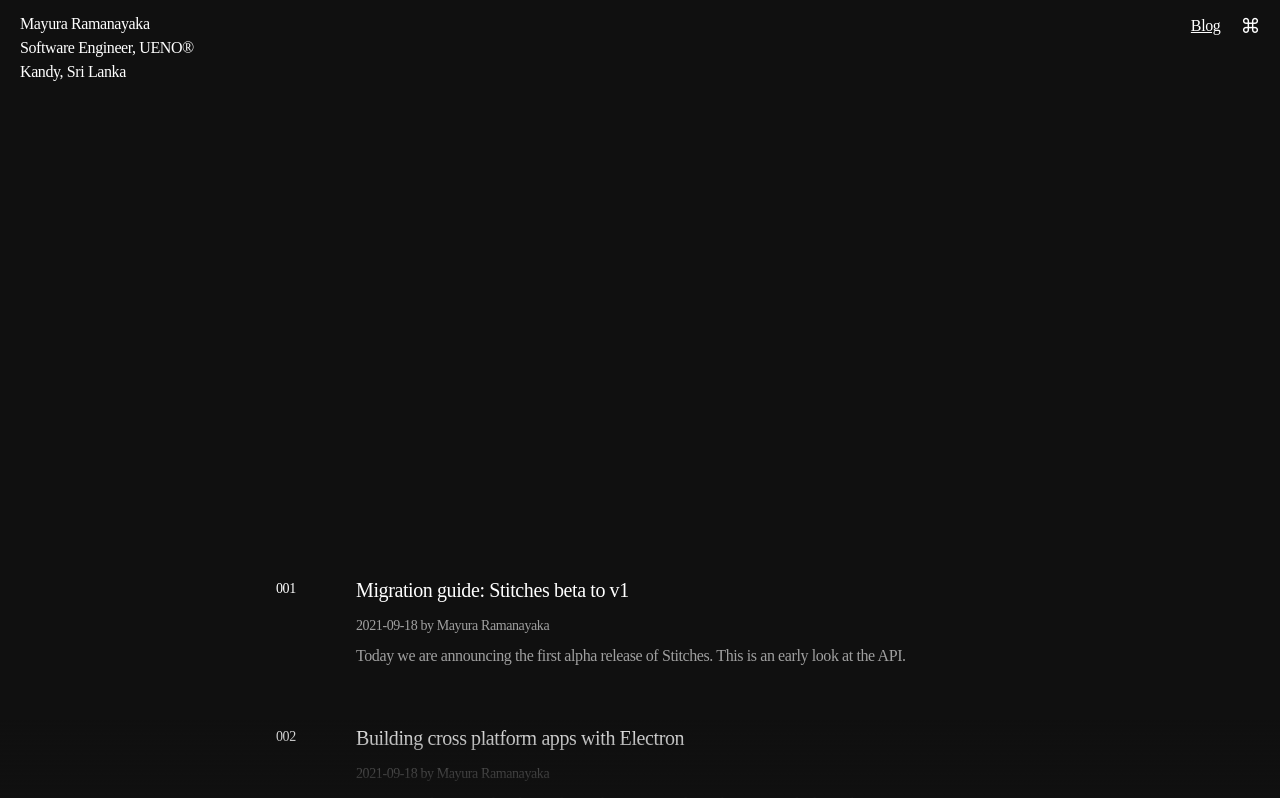
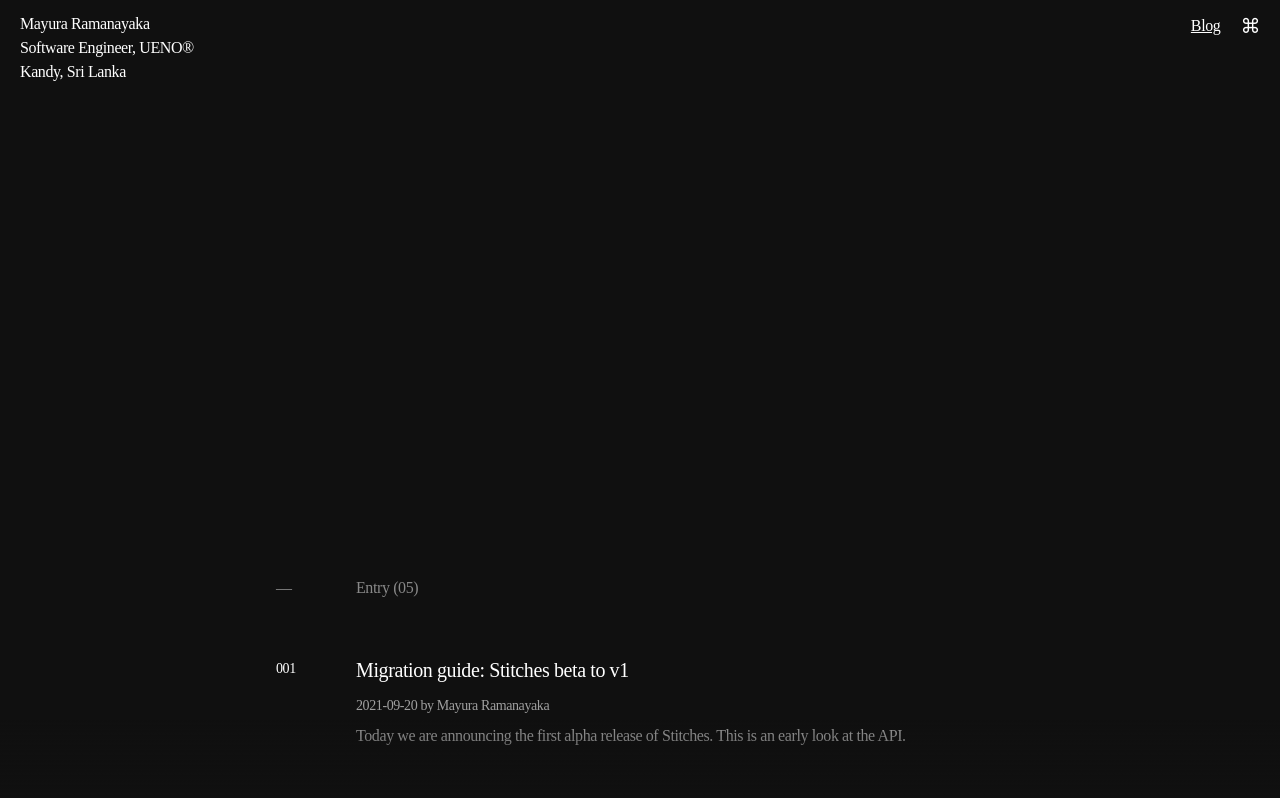
Before and after one commit to mrxnn/experimental, a Next.js app: page / in a window 1280 px wide. Shown: the top 798 px of the page. Built offline with nearby package versions, Linux system fonts and the light colour scheme.

Commit message:
Finalized the design

```diff
--- a/components/BlogPost.tsx
+++ b/components/BlogPost.tsx
@@ -1,8 +1,8 @@
 import { motion } from "framer-motion";
 import { zeroPad } from "../lib/numbers";
-import { PostMeta } from "../types/post";
+import { Post } from "../types/post";
 
-export default function BlogPosts({ posts }: { posts: PostMeta[] }) {
+export default function BlogPosts({ posts }: { posts: Post[] }) {
   return (
     <>
       <BlogPostCount count={posts.length} />
--- a/components/BlogPosts.tsx
+++ b/components/BlogPosts.tsx
@@ -1,10 +1,19 @@
 import { motion } from "framer-motion";
 import { zeroPad } from "../lib/numbers";
-import { PostMeta } from "../types/post";
+import { Post } from "../types/post";
 
-export default function BlogPosts({ posts }: { posts: PostMeta[] }) {
+export default function BlogPosts({ posts }: { posts: Post[] }) {
   return (
     <div className="flex flex-col space-y-14 mb-32">
+      <motion.div
+        className="flex"
+        initial={{ opacity: 0, translateY: 20 }}
+        animate={{ opacity: 0.5, translateY: 0 }}
+        transition={{ duration: 0.8, delay: 3 * 0.15 }}>
+        <motion.p className="w-20">&mdash;</motion.p>
+        <motion.p>Entry ({zeroPad(posts.length, 2)})</motion.p>
+      </motion.div>
+
       {posts.map((post, index) => (
         <motion.div
           key={post.slug}
@@ -15,9 +24,9 @@ export default function BlogPosts({ posts }: { posts: PostMeta[] }) {
           <div className="w-20">
             <p className="text-sm translate-y-[3px]">{zeroPad(index + 1, 3)}</p>
           </div>
-          <div className="flex flex-col space-y-2">
+          <div className="flex flex-col space-y-2 flex-1">
             <h1 className="font-medium text-xl mb-1">{post.title}</h1>
-            <p className="text-sm opacity-60 font-light">{`2021-09-18 by Mayura Ramanayaka`}</p>
+            <p className="text-sm opacity-60 font-light">{`${post.publishedAt} by Mayura Ramanayaka`}</p>
             <p className="opacity-60">{post.summary}</p>
           </div>
         </motion.div>
--- a/lib/mdx.ts
+++ b/lib/mdx.ts
@@ -1,21 +1,21 @@
 import matter from "gray-matter";
 import { readdirSync, readFileSync } from "fs";
-import { join } from "path";
-import { PostMeta } from "../types/post";
+import { join, extname } from "path";
+import { Post } from "../types/post";
 
 type DataType = {
   type: "blog" | "project";
 };
 
-export async function getFrontMatters(type: DataType["type"]) {
+export async function getMdx(type: DataType["type"]) {
   const PATH = join(process.cwd(), "data", type);
 
-  const files = readdirSync(PATH);
-
-  return files.map((file) => {
-    const source = readFileSync(join(PATH, file), "utf-8");
-    const data = matter(source).data as PostMeta;
-    const slug = file.replace(".mdx", "");
-    return { ...data, slug };
-  });
+  return readdirSync(PATH)
+    .filter((file) => extname(file) === ".mdx")
+    .map((file) => {
+      const source = readFileSync(join(PATH, file), "utf-8");
+      const { data, content } = matter(source);
+      const slug = file.replace(".mdx", "");
+      return { ...data, slug, content } as Post;
+    });
 }
--- a/pages/index.tsx
+++ b/pages/index.tsx
@@ -1,9 +1,9 @@
 import Layout from "../components/Layout";
 import BlogPosts from "../components/BlogPosts";
-import { getFrontMatters } from "../lib/mdx";
-import { PostMeta } from "../types/post";
+import { getMdx } from "../lib/mdx";
+import { Post } from "../types/post";
 
-export default function Home({ posts }: { posts: PostMeta[] }) {
+export default function Home({ posts }: { posts: Post[] }) {
   return (
     <Layout>
       <BlogPosts posts={posts} />
@@ -12,7 +12,7 @@ export default function Home({ posts }: { posts: PostMeta[] }) {
 }
 
 export async function getStaticProps() {
-  const posts = await getFrontMatters("blog");
+  const posts: Post[] = await getMdx("blog");
   return {
     props: {
       posts: posts.sort(
```
Also changed, not shown: types/post.ts (+3 -8 lines).
